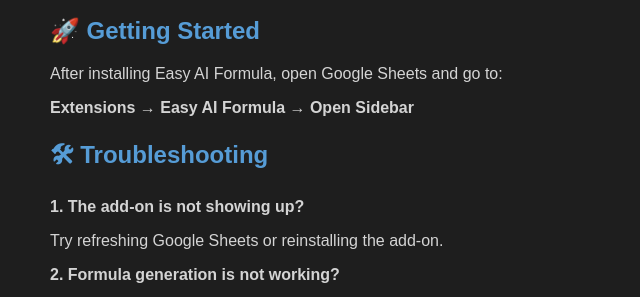
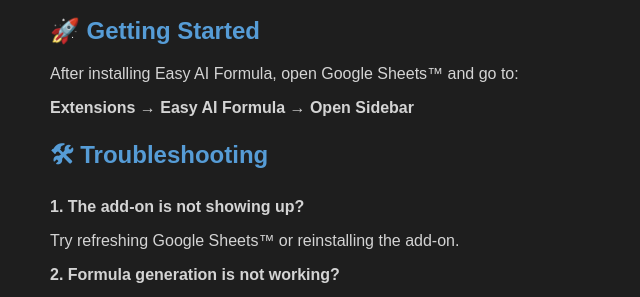
Before and after one commit to xiaopai20/easyai-website, a plain HTML site: page ai_formula_support.html in a window 1280 px wide. Shown: the part 161-458 px from the top of the page, 10-650 px from the left. Drawn offline with Linux system fonts and the light colour scheme.

Commit message:
Update ai_formula_support.html

```diff
--- a/ai_formula_support.html
+++ b/ai_formula_support.html
@@ -26,12 +26,12 @@
     <p>Need help? Find answers to common issues below or contact us for support.</p>
 
     <h2>🚀 Getting Started</h2>
-    <p>After installing Easy AI Formula, open Google Sheets and go to:</p>
+    <p>After installing Easy AI Formula, open Google Sheets™ and go to:</p>
     <p><strong>Extensions → Easy AI Formula → Open Sidebar</strong></p>
 
     <h2>🛠 Troubleshooting</h2>
     <p><strong>1. The add-on is not showing up?</strong></p>
-    <p>Try refreshing Google Sheets or reinstalling the add-on.</p>
+    <p>Try refreshing Google Sheets™ or reinstalling the add-on.</p>
 
     <p><strong>2. Formula generation is not working?</strong></p>
     <p>Ensure you have an active internet connection and valid inputs in the cells.</p>
```
